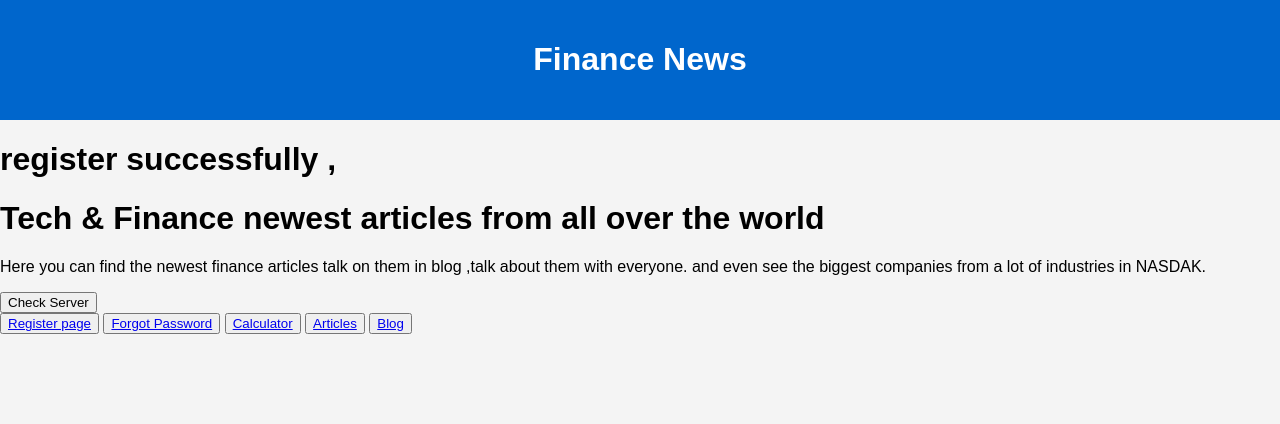
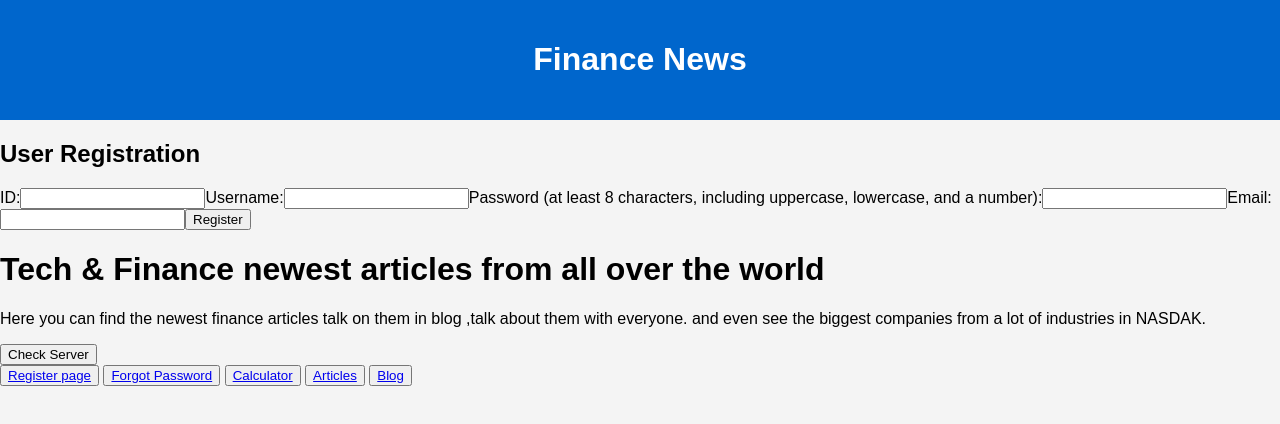
Before and after one commit to itay601/Finance_app, a React (Create React App) app in the folder frontend/: page /users/register in a window 1280 px wide. Shown: the top 424 px of the page. Built offline with nearby package versions, Linux system fonts and the light colour scheme; no server answers.

Commit message:
D.11 -register in react

```diff
--- a/frontend/src/App.jsx
+++ b/frontend/src/App.jsx
@@ -1,7 +1,6 @@
 //import React, { useEffect, useState } from "react";
 import { BrowserRouter as Router, Route, Routes } from 'react-router-dom';
 import Root from "./components/Root";
-import UserRegister from "./components/UserRegister";
 import Loan from './components/Loan_calculator';
 import SavingsCalculator from './components/Savings_calc'
 import RetirementPlanner from './components/Retirment_calc'
@@ -9,6 +8,8 @@ import Article from './components/Ariticle';
 import BlogContent from './components/Blog_content';
 import CreateBlog from './components/CreateBlog';
 import ResetPass from './components/ResetPass';
+import UserRegistrationForm from './components/Register'
+
 
 const App = () =>{
 
@@ -25,7 +26,8 @@ const App = () =>{
       <Route path="/blog/create_post"  element={<CreateBlog/>} />
 
       <Route path="/users/reset_password"  element={<ResetPass/>} />
-      <Route path="/users/register"  element={<UserRegister/>} />
+
+      <Route path="/users/register"  element={<UserRegistrationForm/>} />
 
       <Route path="/stocks/real_time"  element={<Loan/>} />
       <Route path="/stocks/bursa_close"  element={<Loan/>} />
--- /dev/null
+++ b/frontend/src/components/Register.jsx
@@ -0,0 +1,71 @@
+import React, { useState } from 'react';
+
+const UserRegistrationForm = () => {
+    const [formData, setFormData] = useState({
+        id: '',
+        username: '',
+        password: '',
+        email: ''
+    });
+    const [message, setMessage] = useState("");
+
+    const handleChange = (e) => {
+        const { name, value } = e.target;
+        setFormData({
+            ...formData,
+            [name]: value
+        });
+    };
+
+    const handleSubmit = async (e) => {
+        e.preventDefault();
+        try {
+            const requestOptions = {
+                method: 'POST',
+                headers: {
+                    'Content-Type': 'application/json'
+                },
+                body: JSON.stringify(formData)
+            };
+
+            const response = await fetch('/users/register',requestOptions);
+            const data = await response.json();
+
+            setMessage(data.msg); // Set the message from the response
+            if (data.msg === 'register successfuly') {
+                setFormData({
+                    id: '',
+                    username: '',
+                    password: '',
+                    email: ''
+                });
+            }
+        } catch (error) {
+            console.error('Error:', error);
+        }
+    };
+
+    return (
+        <div>
+            <form onSubmit={handleSubmit}>
+                <h2>User Registration</h2>
+                <label htmlFor="id">ID:</label>
+                <input type="number" id="id" name="id" pattern="[0-9]*" inputMode="numeric" required value={formData.id} onChange={handleChange} />
+
+                <label htmlFor="username">Username:</label>
+                <input type="text" id="username" name="username" required value={formData.username} onChange={handleChange} />
+
+                <label htmlFor="password">Password (at least 8 characters, including uppercase, lowercase, and a number):</label>
+                <input type="password" id="password" name="password" pattern="^(?=.*\d)(?=.*[a-z])(?=.*[A-Z]).{8,}$" title="Password must be at least 8 characters long and include at least one uppercase letter, one lowercase letter, and one number." required value={formData.password} onChange={handleChange} />
+
+                <label htmlFor="email">Email:</label>
+                <input type="email" id="email" name="email" required value={formData.email} onChange={handleChange} />
+
+                <button type="submit">Register</button>
+            </form>
+            {message && <p>{message}</p>} {/* Display the message if it's available */}
+        </div>
+    );
+};
+
+export default UserRegistrationForm;
```
Also changed, not shown: frontend/public/register.html (+5 -19 lines), 1 other file (tests, documents, lock files or other folders).
